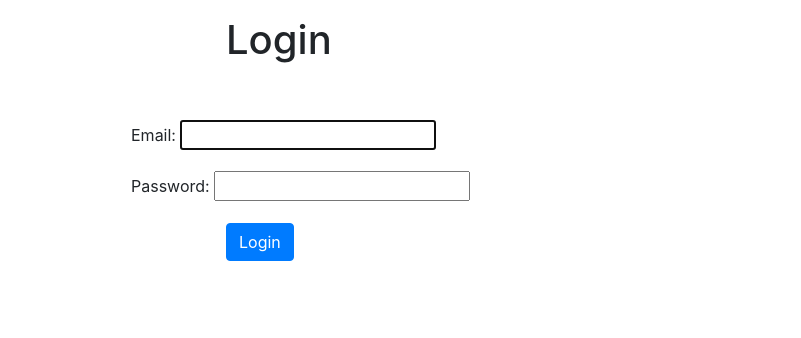
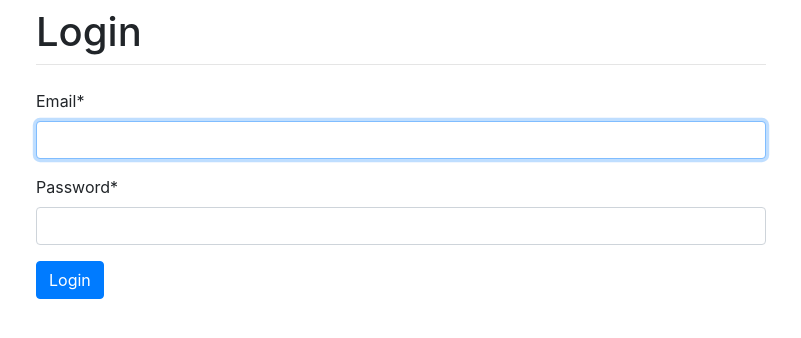
Before and after one commit to IanDiazBriones/Incluyeme-, a Django app: page /user/login/ in a window 1280 px wide. Shown: the top 338 px of the page, without its empty margins (239-1040 px from the left). Run offline with Django 3.2, Linux system fonts and the light colour scheme; some libraries are stand-ins or nearby versions.

Commit message:
Fix diseño

```diff
--- a/templates/registration/login.html
+++ b/templates/registration/login.html
@@ -3,49 +3,25 @@
 {% load crispy_forms_tags %}
 
 
-<form method="post">
-   <h2>
 <meta charset="utf-8">
 <meta name="viewport" content="width=device-width, initial-scale=1, shrink-to-fit=no">
 <link rel="stylesheet" href="https://stackpath.bootstrapcdn.com/bootstrap/4.1.3/css/bootstrap.min.css" integrity="sha384-MCw98/SFnGE8fJT3GXwEOngsV7Zt27NXFoaoApmYm81iuXoPkFOJwJ8ERdknLPMO" crossorigin="anonymous">
-    <title>Login</title>
-  </h2>
 <body>
   <div class="container">
     <div class="row justify-content-center">
-        <div class="col-4">
+      <div class="col-8">
         <h1 class="mt-2">Login</h1>
+        <hr class="mt-0 mb-4">
 
-        </div>
-      </div>
-    </div>
-    <br>
-    <br>
-    <div class="container">
-      <div class="row">
-        <div class="col-3">
-        </div>
-        <div class="col">
+        <form method="post" novalidate>
           {% csrf_token %}
-            {{ form.as_p }}
-          </div>
-        <div class="col-7">
-        </div>
-      </div>
-    </div>
-    <div class="container">
-      <div class="row">
-        <div class="col">
-        </div>
-        <div class="col">
-          <button class="btn btn-primary btn-xs mr-1" type="submit">Login</button>
-          </div>
-        <div class="col">
+          {{ form|crispy }}
+          <button type="submit" class="btn btn-primary">Login</button>
+        </form>
       </div>
     </div>
   </div>
 </body>
-</form>
 
 
 {% endblock %}
```
Also changed, not shown: templates/users/signup.html (+21 -6 lines). Lines whose indentation alone changed are shown as unchanged.
